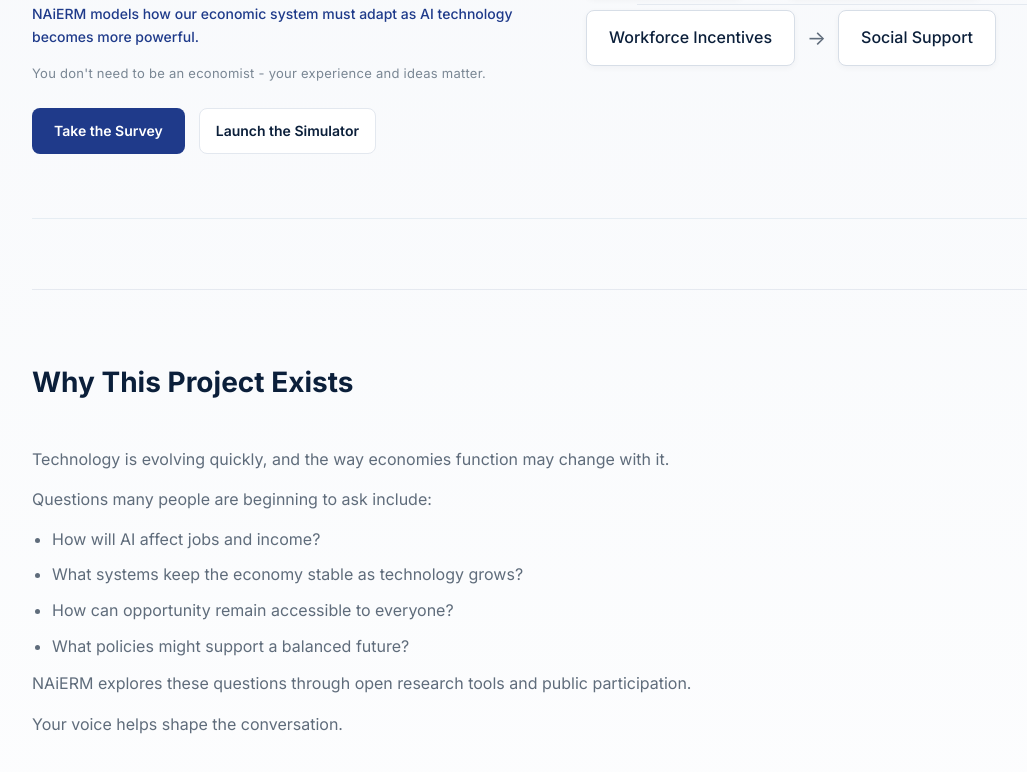
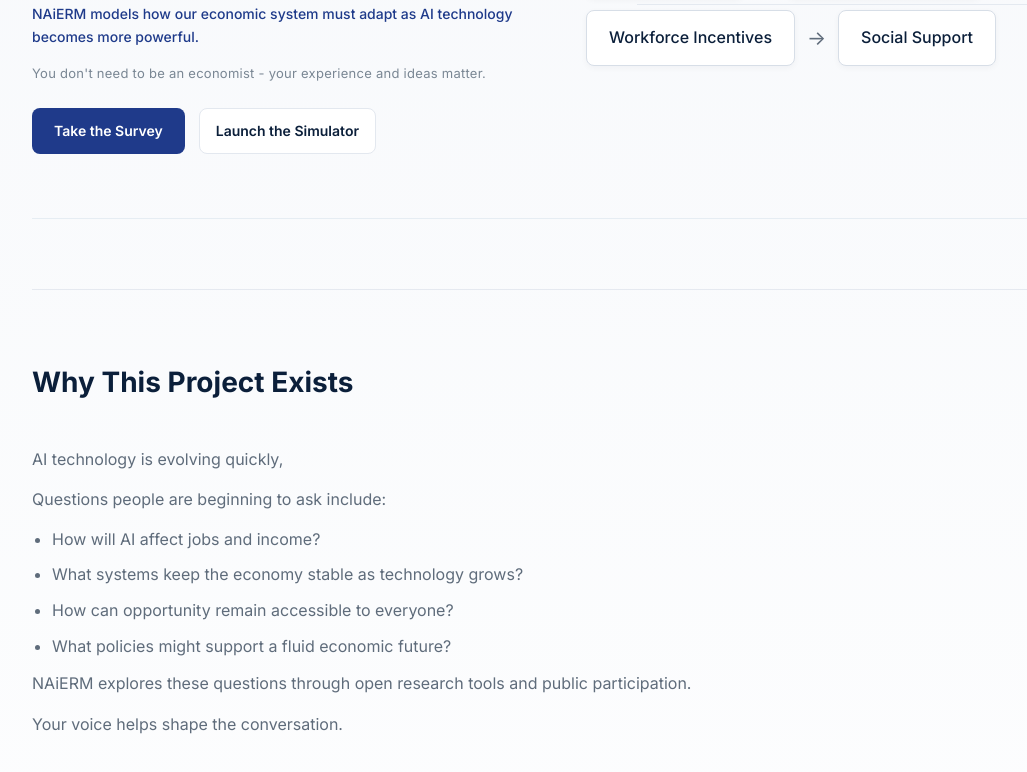
Before and after one commit to Measdani/breakout-economy-simulator, a Next.js app in the folder web/: page / in a window 1280 px wide. Shown: the part 426-1198 px from the top of the page, without its empty margins (78-1105 px from the left). Built offline with nearby package versions, Linux system fonts and the light colour scheme.

Commit message:
Refine Why This Project Exists copy

```diff
--- a/web/app/page.tsx
+++ b/web/app/page.tsx
@@ -87,16 +87,16 @@ export default function Home() {
         <section className="section sectionNarrative transitionNarrative">
           <h2>Why This Project Exists</h2>
           <p>
-            Technology is evolving quickly, and the way economies function may change with it.
+            AI technology is evolving quickly,
           </p>
           <p>
-            Questions many people are beginning to ask include:
+            Questions people are beginning to ask include:
           </p>
           <ul>
             <li>How will AI affect jobs and income?</li>
             <li>What systems keep the economy stable as technology grows?</li>
             <li>How can opportunity remain accessible to everyone?</li>
-            <li>What policies might support a balanced future?</li>
+            <li>What policies might support a fluid economic future?</li>
           </ul>
           <p>
             NAiERM explores these questions through open research tools and public participation.
```
